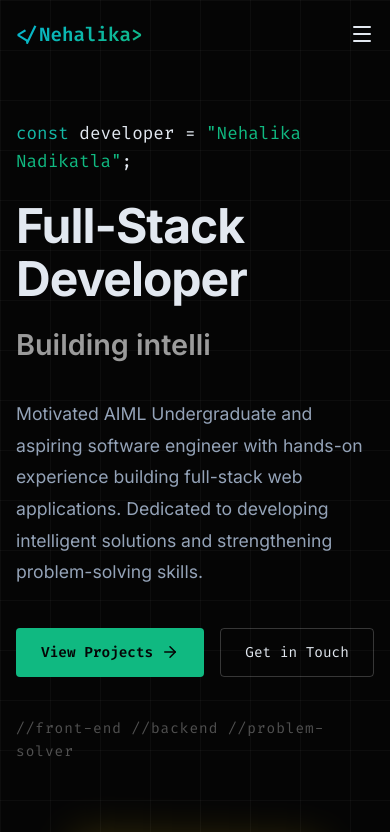
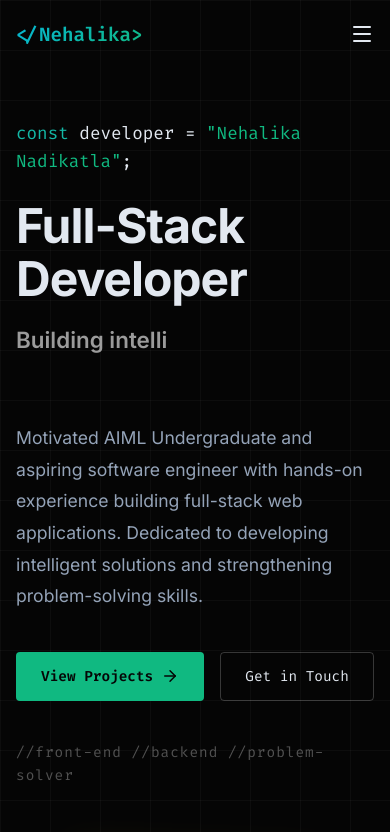
Before and after one commit to nehalikareddy/Portfolio, a React (Vite) app: page / in a window 390 px wide. Shown: the top 832 px of the page. Built offline with nearby package versions, Linux system fonts and the light colour scheme.

Commit message:
Fix hero subtitle mobile layout bouncing issue

```diff
--- a/src/components/Hero.css
+++ b/src/components/Hero.css
@@ -40,11 +40,17 @@
 }
 
 .hero-subtitle {
-  font-size: clamp(1.8rem, 3vw, 2.5rem);
+  font-size: clamp(1.4rem, 4vw, 2.5rem);
   color: rgba(255, 255, 255, 0.6);
   font-family: 'Inter', sans-serif;
   margin-bottom: 30px;
   min-height: 45px;
+}
+
+@media (max-width: 768px) {
+  .hero-subtitle {
+    min-height: 70px;
+  }
 }
 
 .cursor {
```
